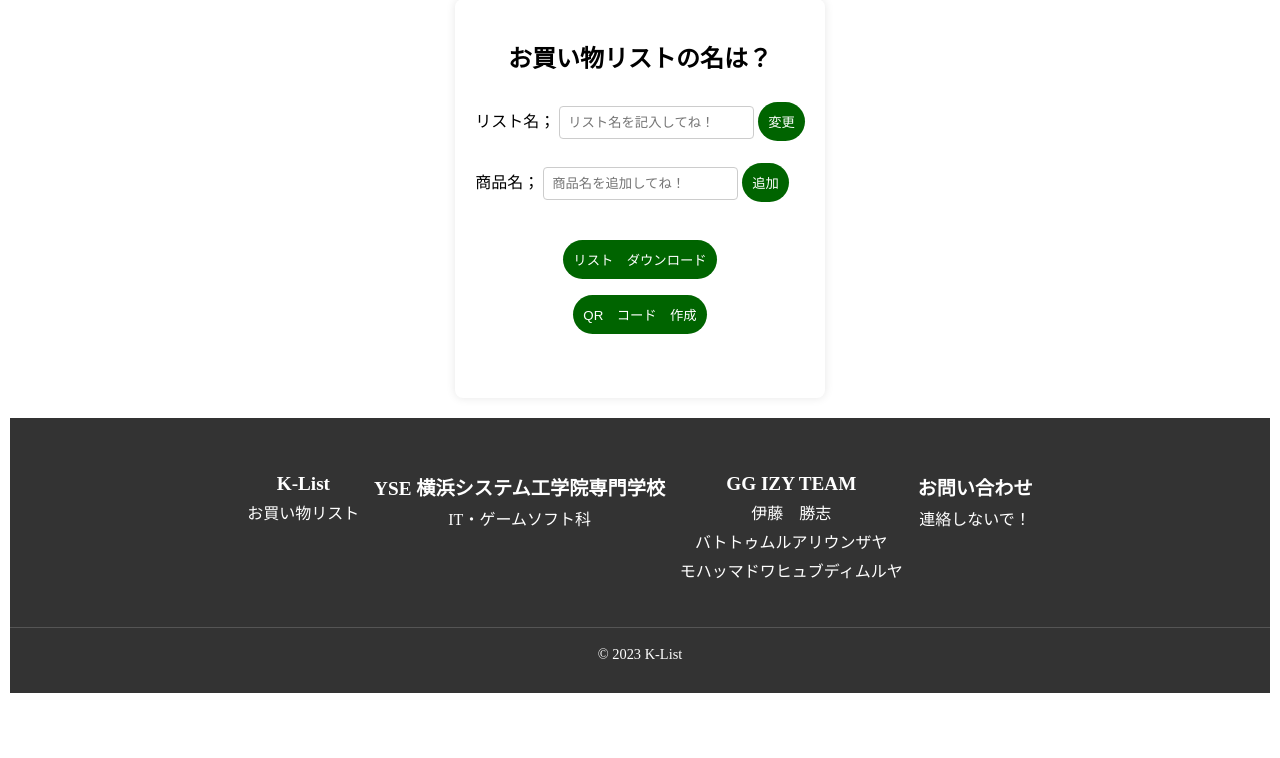
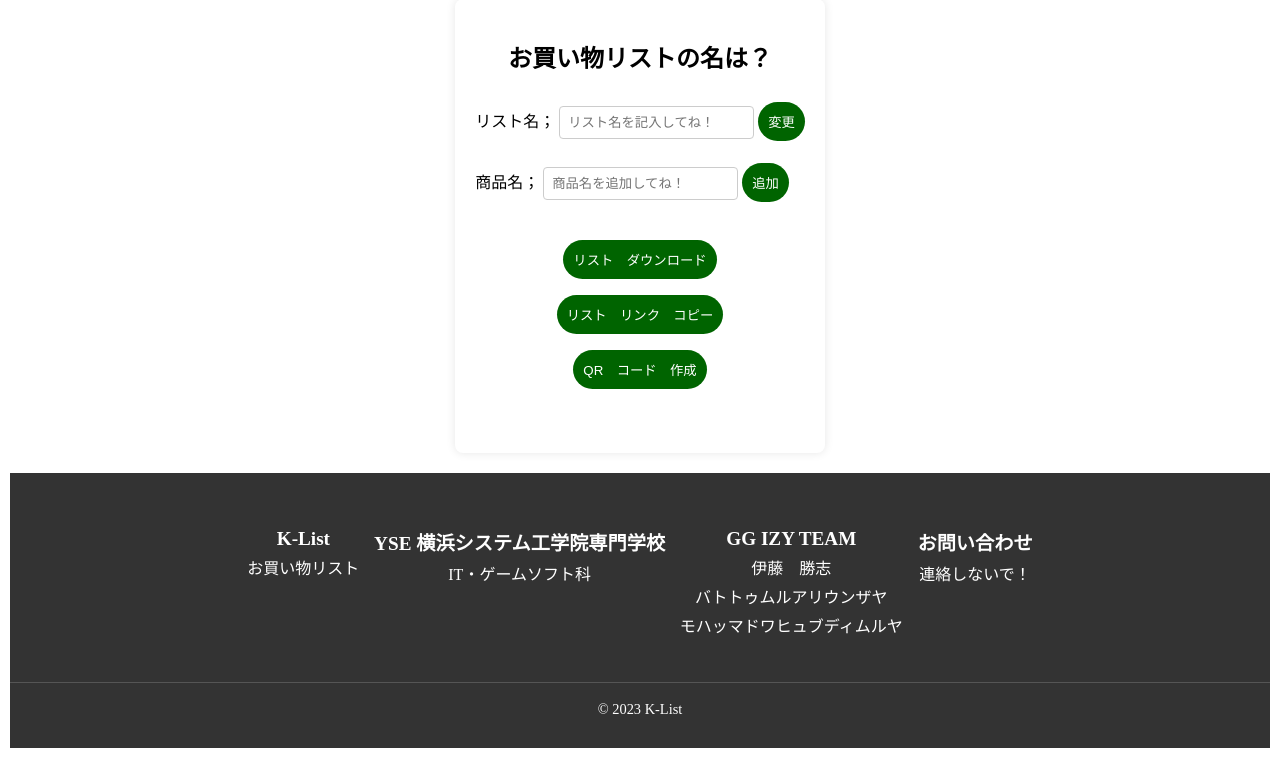
Before and after one commit to YSE220064/K-LIST, a PHP site: page /OkaimonoMake/okaimono.php in a window 1280 px wide. Shown: the part 84-842 px from the top of the page. Before the commit the page ends 800 px from the top, so only its background shows below. Run offline with PHP 8.4, Linux system fonts and the light colour scheme.

Commit message:
make okaimono

```diff
--- a/OkaimonoMake/okaimono.php
+++ b/OkaimonoMake/okaimono.php
@@ -21,7 +21,8 @@
 
             <p align="center">
             <button onclick="saveList()">リスト　ダウンロード</button>
-            <!-- <button id="copy-button" onclick="copyLink()">リストのリンクをコピー</button> -->
+            <br>
+            <button id="copy-button" onclick="copyLink()">リスト　リンク　コピー</button>
             <br>
             <button onclick="copyLinkAndGenerateQRCode()">QR　コード　作成</button>
             <!-- <button onclick="savetodb()">データーベースに保存</button> -->
```
